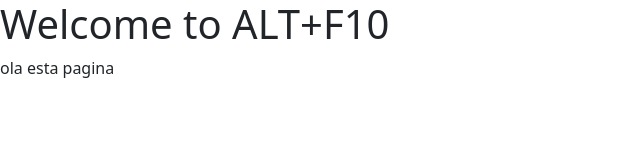
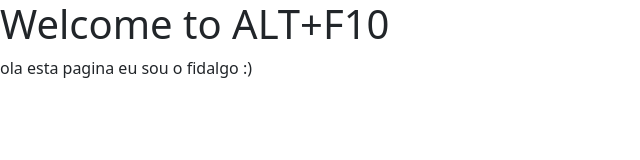
Before and after one commit to semikiina/ALF10-MEMORY, a plain HTML site: page index.html in a window 1280 px wide. Shown: the whole page, without its empty margins (0-640 px from the left). Drawn offline with nearby package versions, Linux system fonts and the light colour scheme.

Commit message:
Update index.html

```diff
--- a/index.html
+++ b/index.html
@@ -8,7 +8,9 @@
   </head>
   <body>
     <h1>Welcome to ALT+F10</h1>
-    <p>ola esta pagina </p>
+    <p>ola esta pagina
+      eu sou o fidalgo :)
+    </p>
     <script src="https://cdn.jsdelivr.net/npm/bootstrap@5.2.2/dist/js/bootstrap.bundle.min.js" integrity="sha384-OERcA2EqjJCMA+/3y+gxIOqMEjwtxJY7qPCqsdltbNJuaOe923+mo//f6V8Qbsw3" crossorigin="anonymous"></script>
   </body>
 </html>
```
